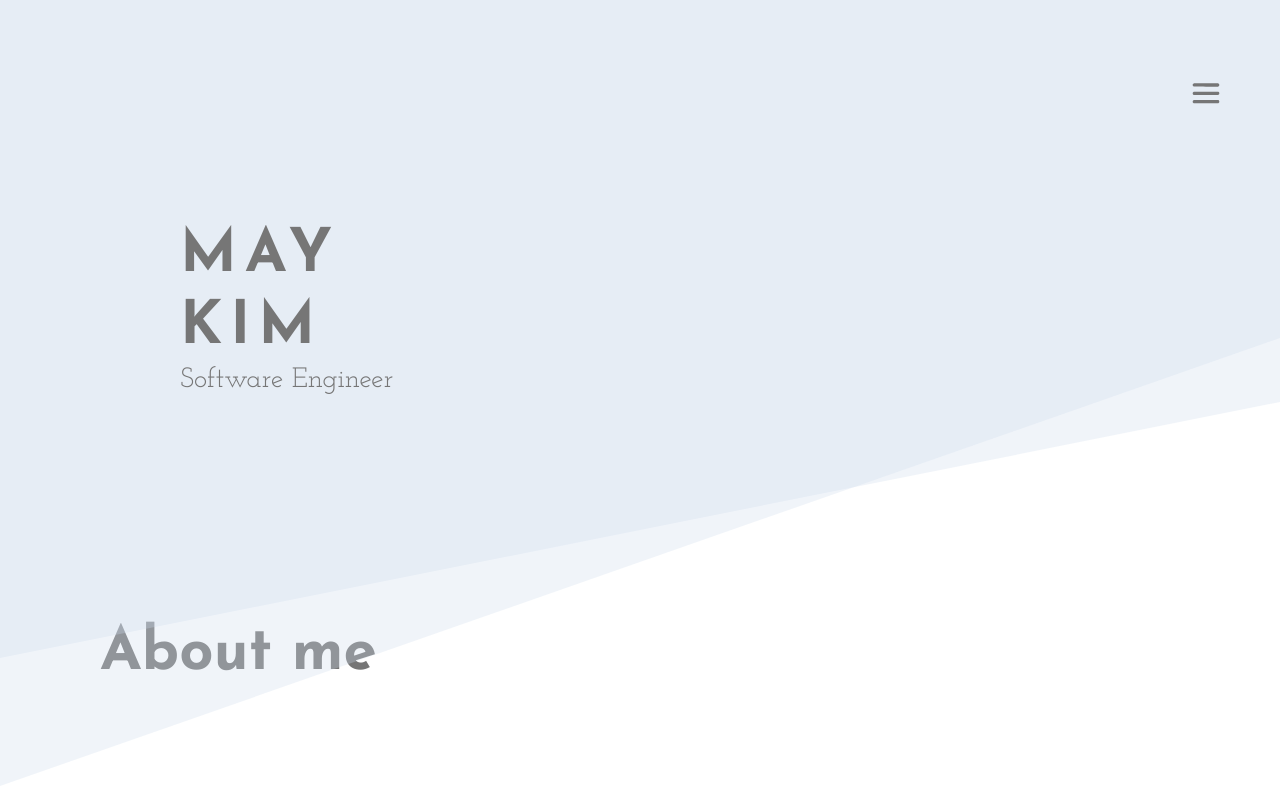
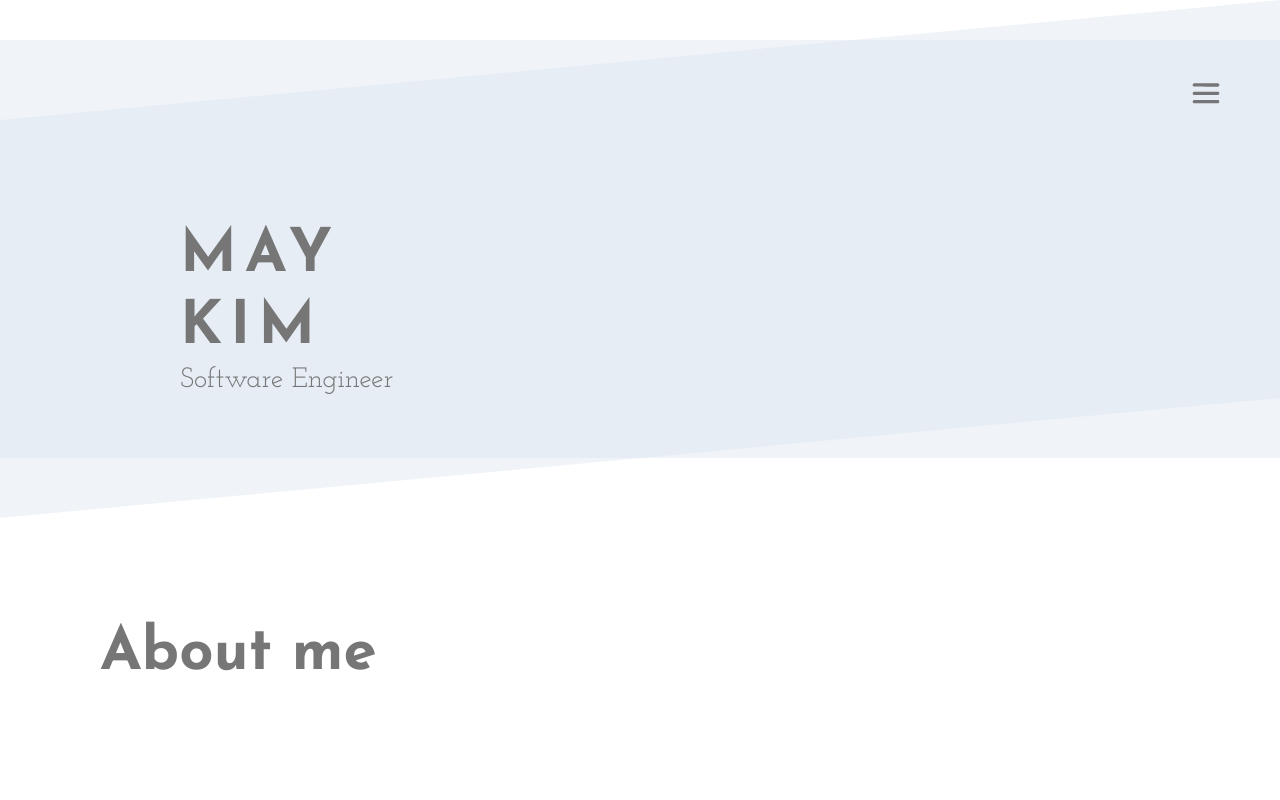
Before and after one commit to yammik/maykim.me, a React (Create React App) app: page / in a window 1280 px wide. Shown: the top 800 px of the page. Built offline with nearby package versions, Linux system fonts and the light colour scheme.

Commit message:
fix wrappers for good omg

```diff
--- a/src/Landing.js
+++ b/src/Landing.js
@@ -12,8 +12,8 @@ export default function Landing() {
         </NameWrapper>
         <text.SubHeading>Software Engineer</text.SubHeading>
       </Wrapper>
-      <wrappers.BlueOverlay height={20} bottom={25} />
-      <wrappers.BlueOverlay height={35} bottom={35} />
+      <wrappers.BlueTail slant="top" />
+      <wrappers.BlueTail />
     </wrappers.Blue>
   );
 }
--- a/src/Projects.js
+++ b/src/Projects.js
@@ -5,6 +5,8 @@ export default function Projects() {
   return (
     <wrappers.Bluer>
       <text.Heading>Projects</text.Heading>
+      <wrappers.BluerTail slant="top" />
+      <wrappers.BluerTail />
     </wrappers.Bluer>
   );
 }
--- a/src/Styles.js
+++ b/src/Styles.js
@@ -2,16 +2,11 @@ import React from "react";
 import styled from "styled-components";
 
 const colors = {
-  lBlue: "rgba(205, 218, 235, 0.6)",
-  lBlueFaded: "rgba(205, 218, 235, 0.3)",
-  dBlue: "rgba(153, 179, 227, 0.6)",
-  dBlueFaded: "rgba(153, 179, 227, 0.3)",
-  blueGreen: "rgba(129, 177, 156, 0.6)",
-  blueGreenFaded: "rgba(129, 177, 156, 0.3)",
-  green: "rgba(222, 233, 228, 0.6)",
-  greenFaded: "rgba(222, 233, 228, 0.3)",
-  white: "rgba(255,255,255, 0.6)",
-  whiteFaded: "rgba(255,255,255, 0.3)"
+  lBlue: "rgba(205, 218, 235, 0.3)",
+  dBlue: "rgba(153, 179, 227, 0.3)",
+  blueGreen: "rgba(129, 177, 156, 0.3)",
+  green: "rgba(222, 233, 228, 0.3)",
+  white: "rgba(255,255,255, 0.3)"
 };
 
 const ContentWrapper = styled.div`
@@ -33,8 +28,8 @@ const ContentWrapper = styled.div`
   }
 `;
 
-const OverlayWrapper = styled.div`
-  bottom: -3rem;
+const Wrapper = styled.div`
+  bottom: -2rem;
   left: 0;
   position: absolute;
   padding: 5rem;
@@ -48,66 +43,49 @@ const OverlayWrapper = styled.div`
     z-index: -${({ order }) => order};
     content: "";
     position: absolute;
-    top: 0;
+    top: ${({ slant }) => (slant === "top" ? 0 : `2rem`)};
     left: 0;
     width: 0;
-    bottom: -${({ bottom }) => bottom}vw;
-    border-left: 100vw solid ${({ color }) => color};
-    border-bottom: ${({ height }) => height}vw solid transparent;
+    bottom: ${({ slant = "bottom" }) => (slant === "top" ? `-7rem` : `-10rem`)};
+    border-left: ${({ slant = "bottom", color }) =>
+      slant === "top" ? "none" : `100vw solid ${color}`};
+    border-bottom: ${({ slant = "bottom" }) =>
+      slant === "top" ? 0 : `6rem solid transparent`};
+    border-right: ${({ slant = "bottom", color }) =>
+      slant === "top" ? `100vw solid ${color}` : "none"};
+    border-top: ${({ slant = "bottom" }) =>
+      slant === "top" ? `6rem solid transparent` : 0};
   }
 `;
 
 export const wrappers = {
-  Blue: props => (
-    <ContentWrapper order={1} color={colors.lBlue}>
+  Blue: props => <ContentWrapper order={1}>{props.children}</ContentWrapper>,
+  BlueTail: props => (
+    <Wrapper {...props} order={1} color={colors.lBlue}>
       {props.children}
-    </ContentWrapper>
+    </Wrapper>
   ),
-  BlueOverlay: props => (
-    <OverlayWrapper {...props} order={1} color={colors.lBlueFaded}>
+  Bluer: props => <ContentWrapper order={2}>{props.children}</ContentWrapper>,
+  BluerTail: props => (
+    <Wrapper {...props} order={2} color={colors.dBlue}>
       {props.children}
-    </OverlayWrapper>
-  ),
-  Bluer: props => (
-    <ContentWrapper order={2} color={colors.dBlue}>
-      {props.children}
-    </ContentWrapper>
-  ),
-  BluerOverlay: props => (
-    <OverlayWrapper order={2} color={colors.dBlueFaded}>
-      {props.children}
-    </OverlayWrapper>
+    </Wrapper>
   ),
   BlueGreen: props => (
-    <ContentWrapper order={3} color={colors.blueGreen}>
+    <ContentWrapper order={3}>{props.children}</ContentWrapper>
+  ),
+  BlueGreenTail: props => (
+    <Wrapper {...props} order={3} color={colors.blueGreen}>
       {props.children}
-    </ContentWrapper>
+    </Wrapper>
   ),
-  BlueGreenOverlay: props => (
-    <OverlayWrapper order={3} color={colors.blueGreenFaded}>
+  Green: props => <ContentWrapper order={4}>{props.children}</ContentWrapper>,
+  GreenTail: props => (
+    <Wrapper {...props} order={4} color={colors.green}>
       {props.children}
-    </OverlayWrapper>
+    </Wrapper>
   ),
-  Green: props => (
-    <ContentWrapper order={4} color={colors.green}>
-      {props.children}
-    </ContentWrapper>
-  ),
-  GreenOverlay: props => (
-    <OverlayWrapper order={4} color={colors.greenFaded}>
-      {props.children}
-    </OverlayWrapper>
-  ),
-  White: props => (
-    <ContentWrapper order={5} color={colors.white}>
-      {props.children}
-    </ContentWrapper>
-  ),
-  WhiteOverlay: props => (
-    <OverlayWrapper order={5} color={colors.whiteFaded}>
-      {props.children}
-    </OverlayWrapper>
-  )
+  White: props => <ContentWrapper order={1}>{props.children}</ContentWrapper>
 };
 
 export const EvenSpace = styled.div`
```
